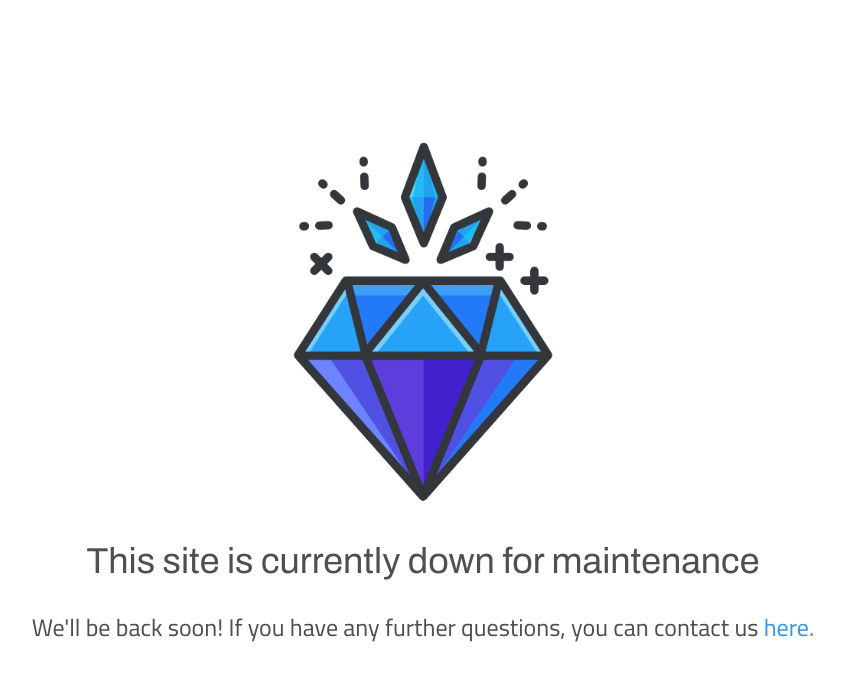
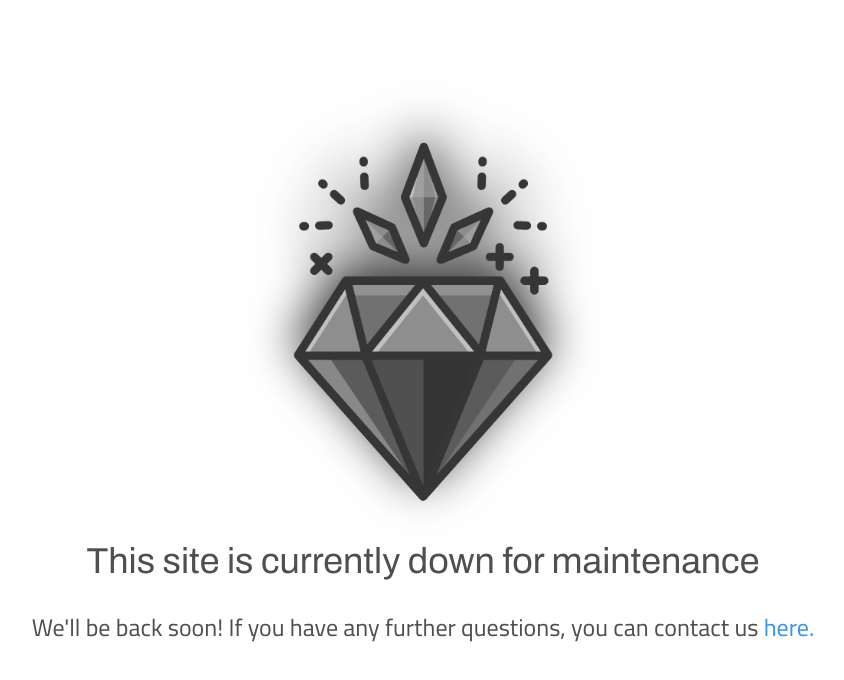
Before and after one commit to marekbeckmann/Simple-Maintenance-Page, a plain HTML site: page index.html in a window 1280 px wide. Shown: the whole page, without its empty margins (217-1061 px from the left). Drawn offline with Linux system fonts and the light colour scheme.

Commit message:
Update style.css

```diff
--- a/assets/css/style.css
+++ b/assets/css/style.css
@@ -31,6 +31,7 @@ body {
     margin-left: auto;
     margin-right: auto;
     width: 50%;
+    filter: drop-shadow(0px -15px 25px #333333) grayscale(100%);
 }
 
 .link {
```
